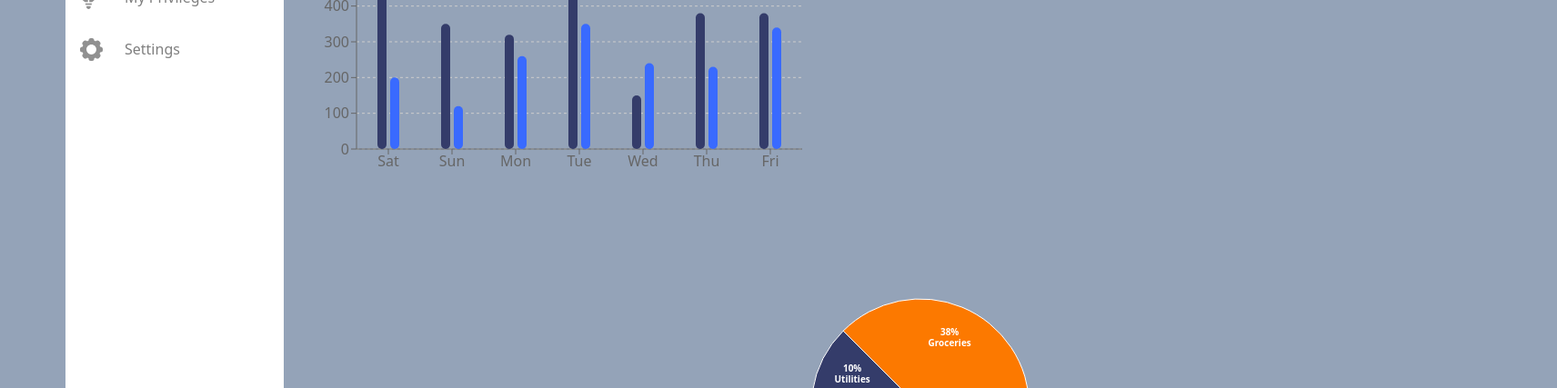
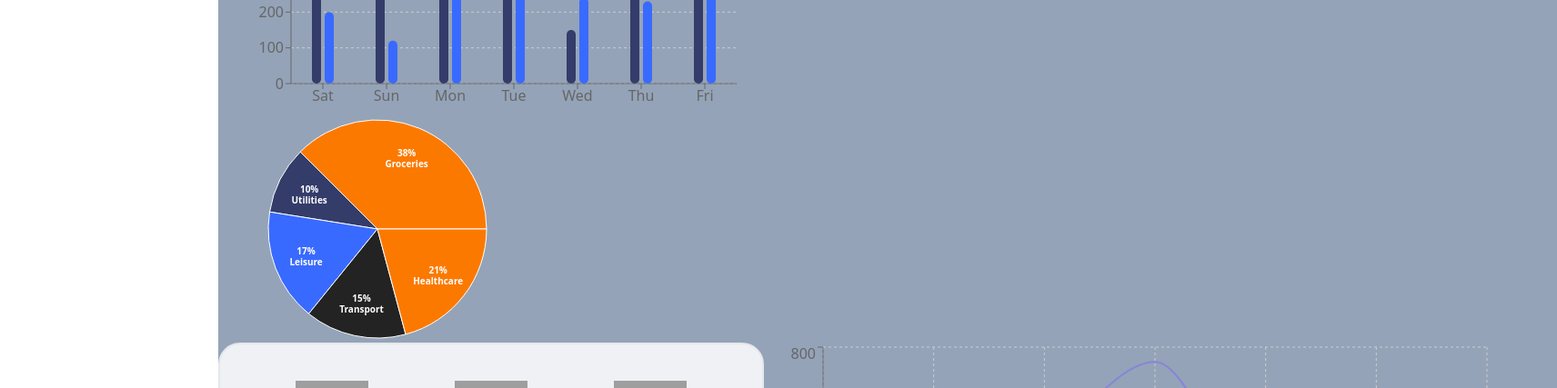
Before and after one commit to mdfirdause7224/soar-task, a React (Vite) app: page /dashboard in a window 1280 px wide. Shown: the part 560-987 px from the top of the page at 91% size, 1712 px wide, since content can reach past the window. Built offline with nearby package versions, Linux system fonts and the light colour scheme; grey boxes are pictures that could not be loaded.

Commit message:
chore: success

```diff
--- a/src/App.tsx
+++ b/src/App.tsx
@@ -1,5 +1,5 @@
 import { Route, Routes } from 'react-router-dom';
-import './App.css';
+// import './App.css';
 import Sidebar from './components/SideBar';
 import Accounts from './components/SidebarItems/Accounts';
 import CreditCards from './components/SidebarItems/CreditCards';
--- a/src/components/ExpenseStatistics.tsx
+++ b/src/components/ExpenseStatistics.tsx
@@ -59,7 +59,7 @@ const renderCustomizedLabel = ({
 
 const ExpenseStatistics: React.FC<ExpenseStatisticsProps> = ({ data }) => {
   return (
-    <ResponsiveContainer width="100%" height={500}>
+    <ResponsiveContainer width="25%" height={250}>
       <PieChart>
         <Pie
           data={data}
--- a/src/components/SidebarItems/Dashboard.tsx
+++ b/src/components/SidebarItems/Dashboard.tsx
@@ -78,13 +78,13 @@ function Dashboard() {
               </div>
             </div>
           </div>
-          <div className="flex">
+          <div className="">
             <div>
               <WeeklyActivity />
             </div>
-          </div>
-          <div>
-            <ExpenseStatistics data={data} />
+            <div>
+              <ExpenseStatistics data={data} />
+            </div>
           </div>
           <div className="flex mb-10 ml">
             <div className="bg-white/85 p-4 border-2 border-solid rounded-3xl w-[600px]">
```
